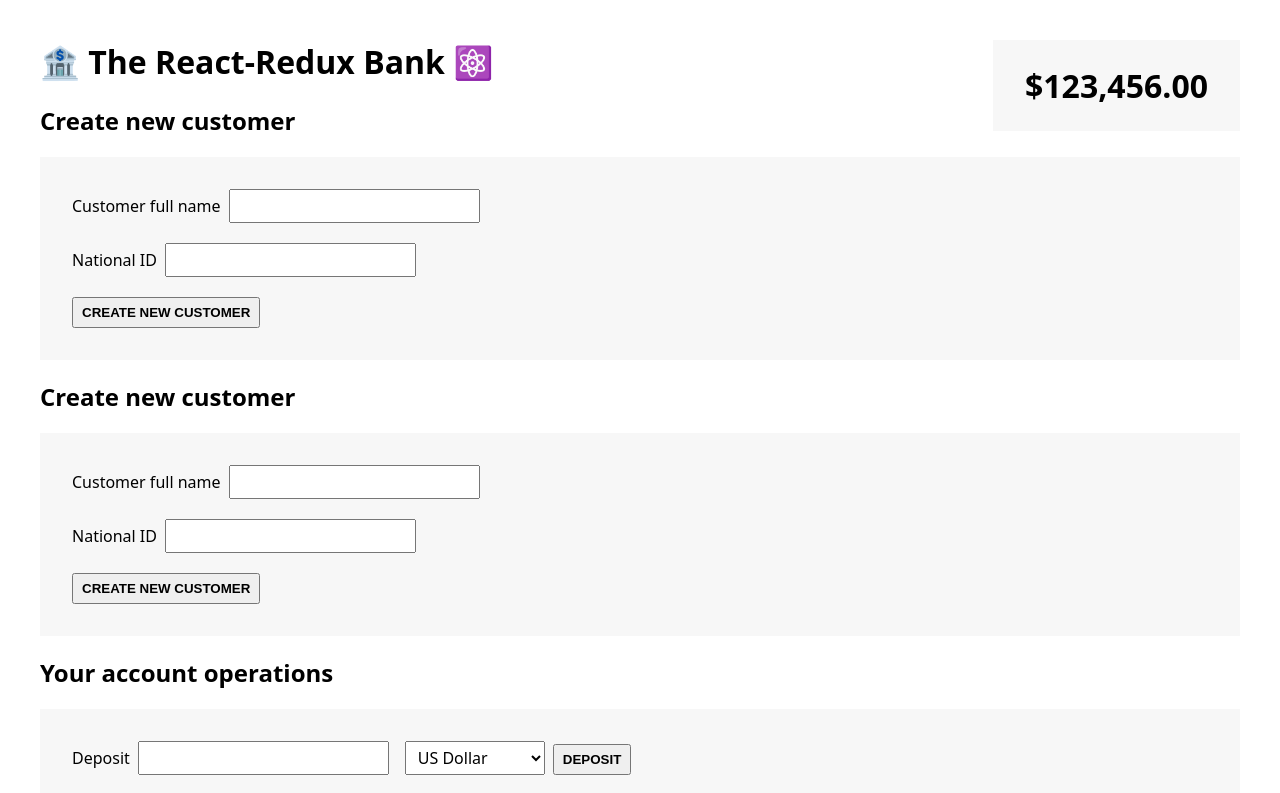
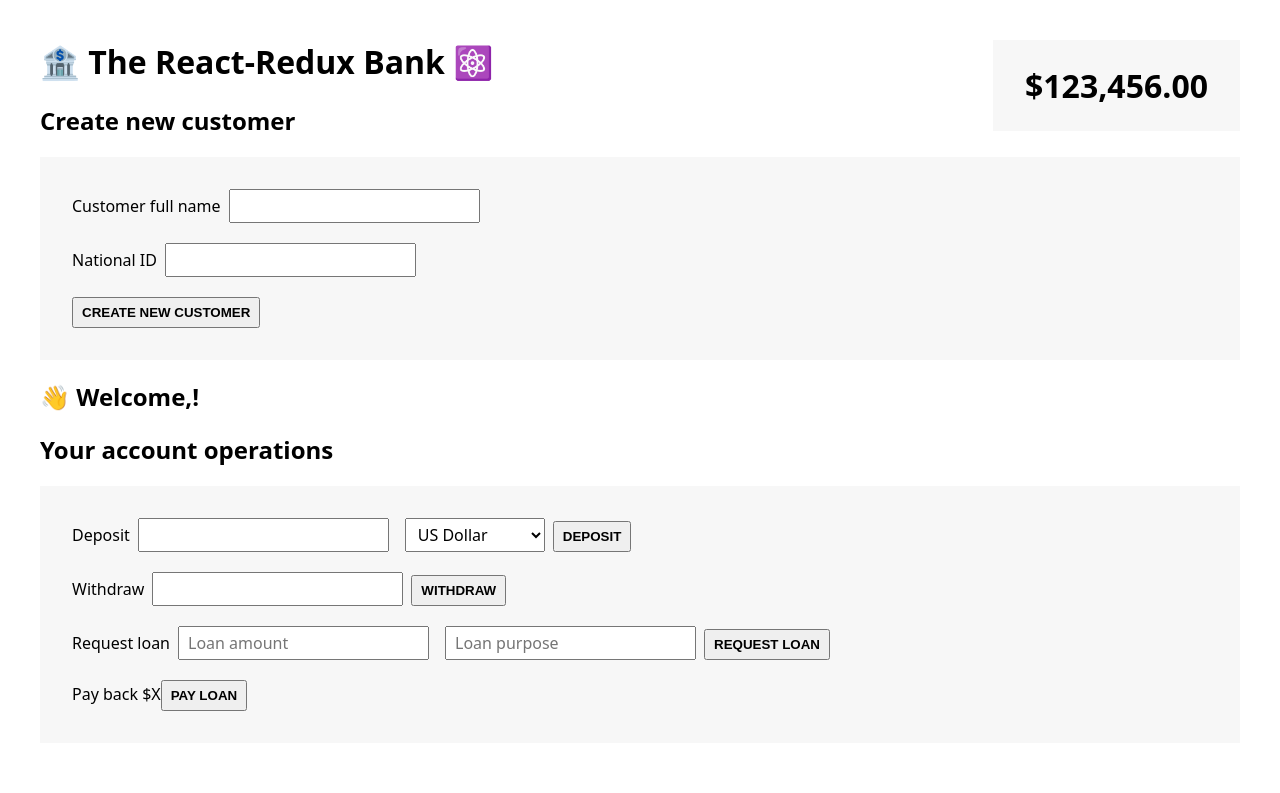
Before and after one commit to YousefAboschwaly/Bank-React-Redux-project, a React (Vite) app: page / in a window 1280 px wide. Shown: the top 793 px of the page. Built offline with nearby package versions, Linux system fonts and the light colour scheme.

Commit message:
install react-redux and combine redux with React

```diff
--- a/package.json
+++ b/package.json
@@ -12,6 +12,7 @@
   "dependencies": {
     "react": "^19.1.0",
     "react-dom": "^19.1.0",
+    "react-redux": "^9.2.0",
     "redux": "^5.0.1"
   },
   "devDependencies": {
--- a/src/App.jsx
+++ b/src/App.jsx
@@ -1,7 +1,7 @@
 import CreateCustomer from "./features/customers/CreateCustomer";
-import Customer from "./features/customers/CreateCustomer";
 import AccountOperations from './features/accounts/AccountOperations';
 import BalanceDisplay from "./features/accounts/BalanceDisplay";
+import Customer from "./features/customers/Customer";
 
 
 function App() {
@@ -9,7 +9,7 @@ function App() {
     <div>
       <h1>🏦 The React-Redux Bank ⚛️</h1>
       <CreateCustomer />
-      <Customer />
+      <Customer/>
       <AccountOperations />
       <BalanceDisplay />
     </div>
--- a/src/features/customers/CreateCustomer.jsx
+++ b/src/features/customers/CreateCustomer.jsx
@@ -1,6 +1,6 @@
 import { useState } from "react";
 
-function Customer() {
+function CreateCustomer() {
   const [fullName, setFullName] = useState("");
   const [nationalId, setNationalId] = useState("");
 
@@ -30,4 +30,4 @@ function Customer() {
   );
 }
 
-export default Customer;
+export default CreateCustomer;
--- a/src/features/customers/Customer.jsx
+++ b/src/features/customers/Customer.jsx
@@ -1,5 +1,16 @@
+import { useSelector } from "react-redux";
+
 function Customer() {
-  return <h2>👋 Welcome, %NAME%</h2>;
+
+const customer = useSelector((store)=>store.customer)
+console.log(customer)
+
+  return (
+    <h2>
+      👋 Welcome,{}
+      {customer.name}!
+    </h2>
+  );
 }
 
 export default Customer;
--- a/src/main.jsx
+++ b/src/main.jsx
@@ -3,20 +3,14 @@ import { createRoot } from 'react-dom/client'
 import './index.css'
 import App from './App.jsx'
 import { store } from './Store.js'
-import { deposit } from './features/accounts/accountSlice.js'
+import { Provider } from 'react-redux'
 
 
 
-
-
-store.dispatch(deposit(500))
-console.log(store.getState());
-
-
-
-
-createRoot(document.getElementById('root')).render(
+createRoot(document.getElementById("root")).render(
   <StrictMode>
-    <App />
-  </StrictMode>,
-)
+    <Provider store={store}>
+      <App />
+    </Provider>
+  </StrictMode>
+);
```
Also changed, not shown: 1 other file (tests, documents, lock files or other folders).
